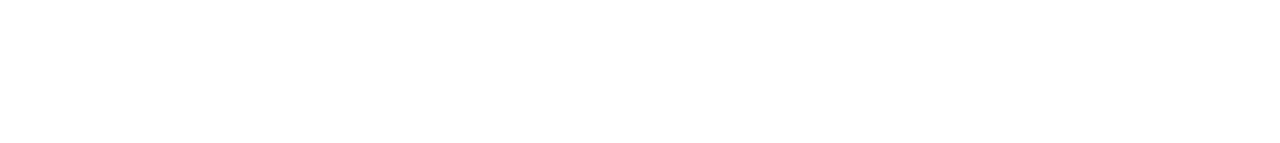
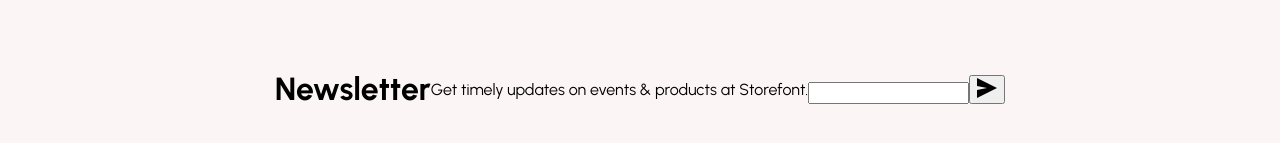
Before and after one commit to sandramsc/minimalistic-storefront, a React (Create React App) app in the folder client/: page / in a window 1280 px wide. Shown: the part 1041-1184 px from the top of the page. Before the commit the page ends 890 px from the top, so only its background shows below. Built offline with nearby package versions, Linux system fonts and the light colour scheme.

Commit message:
added newsletter component

```diff
--- a/client/src/App.jsx
+++ b/client/src/App.jsx
@@ -2,15 +2,17 @@
 import React from 'react';
 import Home from './pages/Home';
 import NavBar from './components/NavBar';
-import Announcements from './components/Announcements';
+import Promotion from './components/PromotionBanner';
 import Slider from './components/Slider';
+import Newsletter from './components/NewsLetter';
 
 const App = () => {
   return (
     <>
-    <Announcements />
+    <Promotion />
      <NavBar />
      <Slider />
+     <Newsletter />
     </>
   )
 };
--- /dev/null
+++ b/client/src/assets/icons/send_icon.jsx
@@ -0,0 +1,17 @@
+import React, { Component } from "react";
+
+export class CartIcon extends Component {
+  render() {
+    return (
+        <svg
+        width="20px"
+        height="20px"
+        viewBox="0 0 20 20"
+        xmlns="http://www.w3.org/2000/svg">
+        <path d="M0 0l20 10L0 20V0zm0 8v4l10-2L0 8z"/>
+        </svg>
+    );
+  }
+}
+
+export default CartIcon;
--- /dev/null
+++ b/client/src/components/NewsLetter.jsx
@@ -0,0 +1,33 @@
+import React from 'react';
+import styled from 'styled-components';
+import  Send  from '../assets/icons/send_icon';
+
+const Container = styled.div`
+    height: 60vh;
+    background-color: #fcf5f5;
+    display: flex;
+    align-items: center;
+    justify-content: center;
+`;
+const Title = styled.h1``;
+const Desc = styled.div``;
+const InputContainer = styled.div``;
+const Input = styled.input``;
+const Button = styled.button``;
+
+const NewsLetter = () => {
+  return (
+    <Container>
+        <Title>Newsletter</Title>
+        <Desc>Get timely updates on events & products at Storefont.</Desc>
+        <InputContainer>
+            <Input placholder="Your email address..."/>
+            <Button>
+                <Send />
+            </Button>
+        </InputContainer>
+    </Container>
+  )
+}
+
+export default NewsLetter;
--- a/client/src/components/Announcements.jsx
+++ b/client/src/components/PromotionBanner.jsx
@@ -13,10 +13,10 @@
 `;
 
 
-const Announcements = () => {
+const PromotionBanner = () => {
   return (
     <Container>Über Savings! Free Shipping on Orders over €50</Container>
   )
 }
 
-export default Announcements
+export default PromotionBanner;
--- a/client/src/components/Slider.jsx
+++ b/client/src/components/Slider.jsx
@@ -16,7 +16,7 @@
 const Arrow = styled.div`
   width: 45px;
   height: 45px;
-  background-color: #fff7f7;
+  background-color: #ffffff;
   border-radius: 10%;
   display: flex;
   align-items: center;
--- a/client/src/pages/Home.jsx
+++ b/client/src/pages/Home.jsx
@@ -1,16 +1,18 @@
 /* Designed & coded by Sandra Ashipala <https://github.com/sandramsc> */
 import React from 'react';
 import NavBar from '../components/NavBar';
-import Announcements from '../components/Announcements';
+import Promotion from '../components/PromotionBanner';
 import Slider from '../components/Slider';
+import Newsletter from '../components/NewsLetter';
 
 
 const Home = () => {
   return (
       <>
-    <Announcements />
+    <Promotion />
     <NavBar />
     <Slider />
+    <Newsletter />
     </>
   )
 }
```
Also changed, not shown: client/src/components/Footer.jsx (added).
